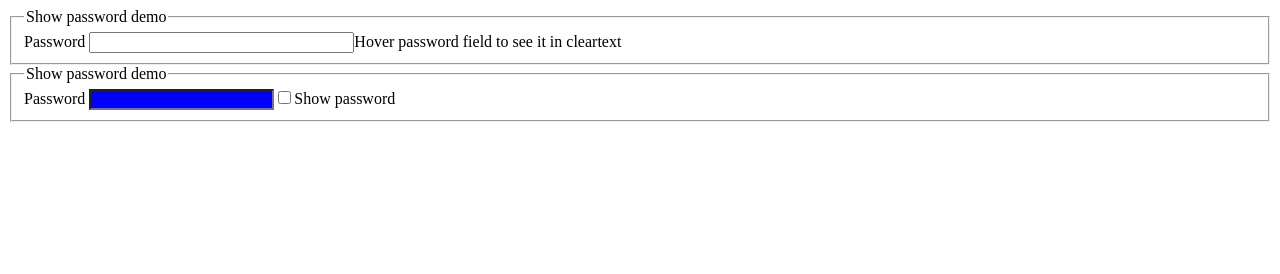
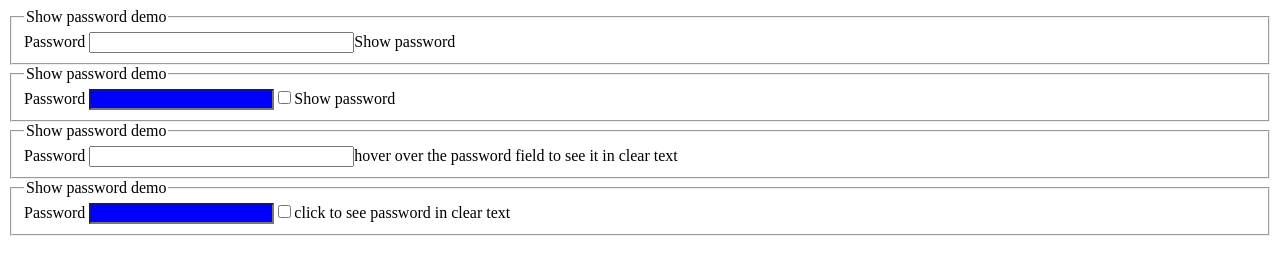
Before and after one commit to altunyurt/jquery.showPasswordField, a plain HTML site: page index.html in a window 1280 px wide. Drawn offline with Linux system fonts and the light colour scheme.

Commit message:
* Added text option

```diff
--- a/index.html
+++ b/index.html
@@ -9,6 +9,8 @@
 $(function(){
         $("#password").showPasswordField({type:'hover'});
         $("#password2").showPasswordField({type:'checkbox'});
+        $("#password3").showPasswordField({type:'hover', text:'hover over the password field to see it in clear text'});
+        $("#password4").showPasswordField({type:'checkbox', text:'click to see password in clear text'});
 });
 </script>
 </head>
@@ -31,5 +33,22 @@ $(function(){
     </fieldset>
 </form>
 
+<form id="showPasswordDemo3" action="#" method="post">
+	<fieldset>
+    	<legend>Show password demo</legend>
+        <label for="password3">Password</label>
+        <input type="password" id="password3" name="password3" class="test" size="30" maxlength="30" />
+    </fieldset>
+</form>
+
+
+<form id="showPasswordDemo4" action="#" method="post">
+	<fieldset>
+    	<legend>Show password demo</legend>
+        <label for="password4">Password</label>
+        <input type="password" id="password4" name="password4" class="test" size="20" maxlength="30" style="background-color: blue;" />
+    </fieldset>
+</form>
+
 </body>
 </html>
```
Also changed, not shown: jquery.showPasswordField.js, 1 other file.
